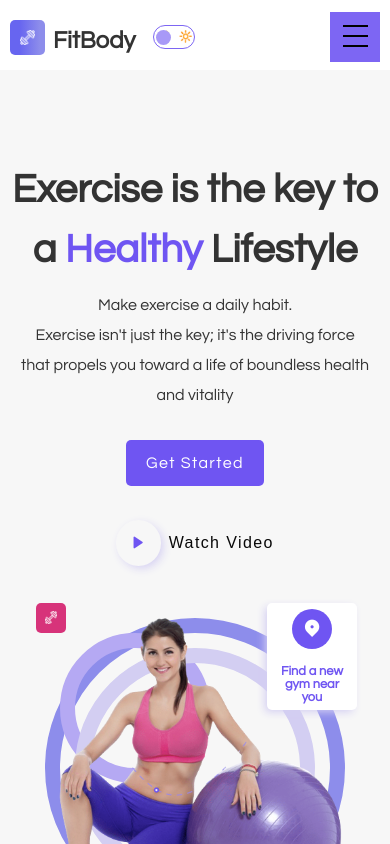
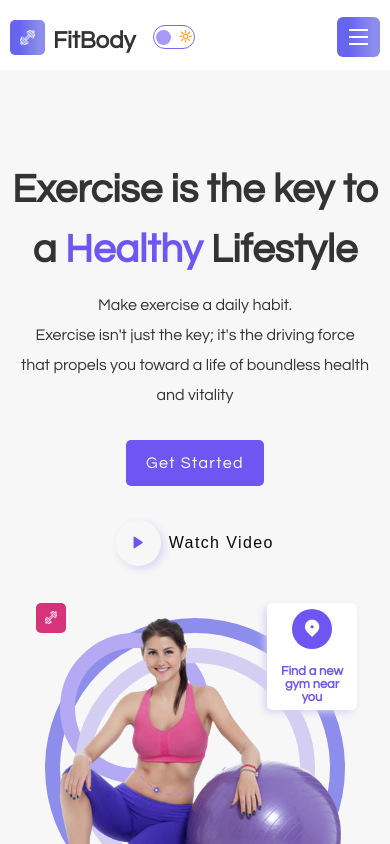
Before and after one commit to abhay-raj19/FitBody, a React (Create React App) app: page / in a window 390 px wide. Shown: the top 844 px of the page. Built offline with nearby package versions, Linux system fonts and the light colour scheme.

Commit message:
fixed/sidebar by Dhaval Rathod

```diff
--- a/src/styles/header.css
+++ b/src/styles/header.css
@@ -112,7 +112,7 @@ ul {
 
 .nav_item a {
     /* color: var(--heading-color); */
-    font-weight: 600 !important;
+    font-weight: 550 !important;
     display: block;
     cursor: pointer;
     transition: 0.3s;
@@ -183,22 +183,24 @@ ul {
 
     .nav-btn>label>span {
         display: block;
-        width: 25px;
-        height: 10px;
-        border-top: 2px solid #000;
+        width: 19px;
+        height: 7px;
+        border-top: 2px solid #fffefe;
     }
 
     .nav-btn>label {
         display: block;
-        width: 50px;
-        height: 50px;
-        padding: 13px;
+        width: 43px;
+        height: 40px;
+        padding: 12px;
     }
 
     .nav-btn>label:hover,
     #nav-check:checked~.nav-btn>label {
         transition: all ease-in-out 0.3s;
-        background-color: #D3CCFB;
+        /* background-color: #D3CCFB; */
+        background-color: #7d66f3;
+        border-radius:6px;
     }
 
     .nav__wrapper {
@@ -208,8 +210,10 @@ ul {
     .nav__links {
         flex-direction: column;
         width: 100%;
-        color: #fff;
-        background: linear-gradient(to bottom left, #A899F7, #CCC, #7d66f3);
+        color: #000000;
+
+        background-color:#ffff;
+
         transition: all 0.3s ease-in-out;
         overflow-y: hidden;
         height: 0px;
@@ -227,8 +231,11 @@ ul {
 
     #nav-check:checked~.nav__links {
         transition: all 0.75s ease-in-out;
-        height: 100vh;
+        height: 85vh;
         overflow-y: auto;
+        border-bottom-left-radius: 30px;
+        border-bottom-right-radius: 30px;
+        box-shadow: 0px 0px 1px 0px #000000a1;
     }
 
     .nav_item {
@@ -286,15 +293,17 @@ ul {
 @media (max-width: 1000px) {
     .menu {
         column-gap: 1.25rem;
+        margin-top: 2.5rem;
     }
 
     .nav-btn {
-        background-color: #7d66f3;
+        border-radius:6px;
+           background: var(--bg-gradient);
     }
 
     .nav_item a {
 
-        font-size: 1rem;
+        font-size: 1.2rem;
     }
 
     .nav__links {
```
